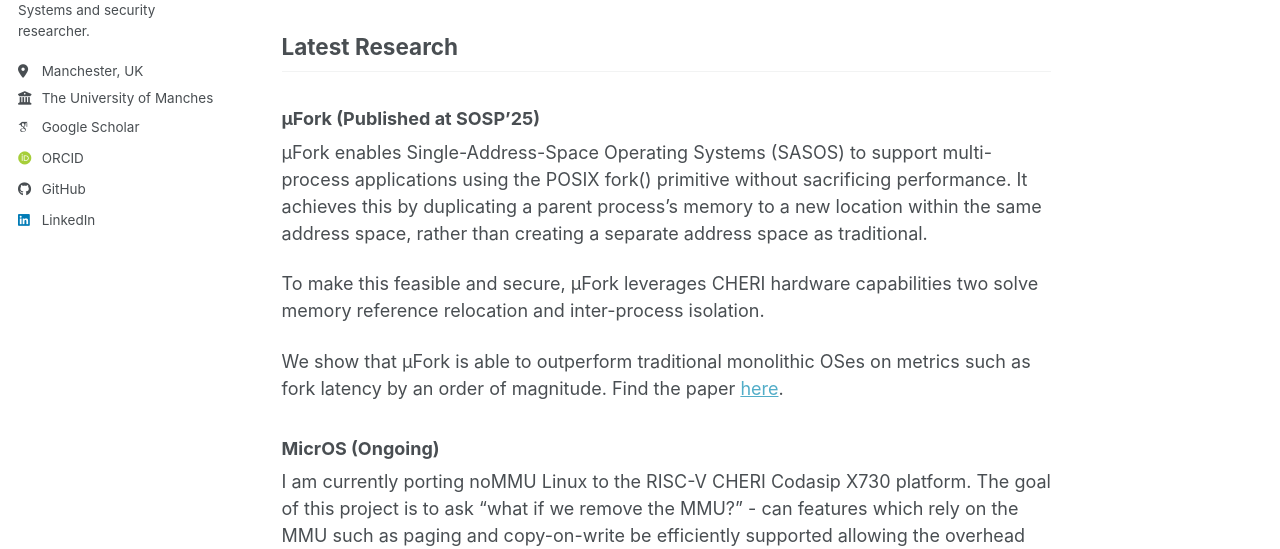
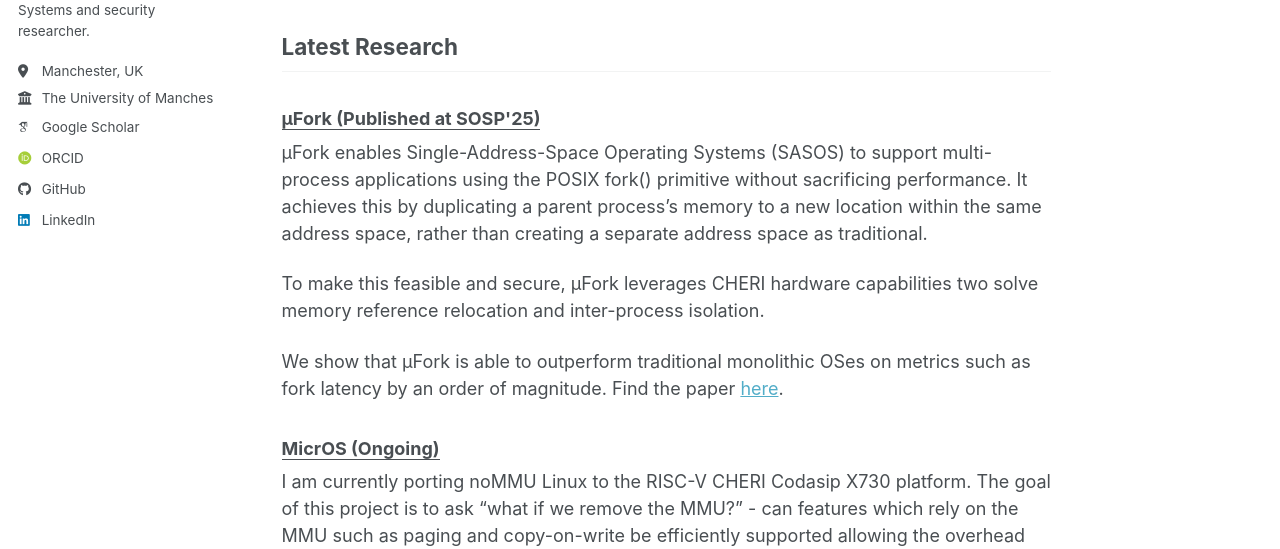
Before and after one commit to jkressel/jkressel.github.io, a Jekyll site: the page built from _pages/about.md, in a window 1280 px wide and 900 px high. Shown: the part 317-866 px from the top of the window. Built offline with Jekyll 4.4.1, drawn with Linux system fonts in a browser that asks for light colours; some web fonts are replaced; a script bundle is joined from its source files by our own code; library files that are not in the unit come from our copies.

```diff
--- a/_pages/about.md
+++ b/_pages/about.md
@@ -10,14 +10,14 @@ Hi, I'm John Alistair Kressel, a final year PhD student at the University of Man
 
 ## Latest Research
 
-### μFork (Published at SOSP'25)
+### <u>μFork (Published at SOSP'25)</u>
 μFork enables Single-Address-Space Operating Systems (SASOS) to support multi-process applications using the POSIX fork() primitive without sacrificing performance. It achieves this by duplicating a parent process's memory to a new location within the same address space, rather than creating a separate address space as traditional.
 
 To make this feasible and secure, μFork leverages CHERI hardware capabilities two solve memory reference relocation and inter-process isolation.
 
 We show that μFork is able to outperform traditional monolithic OSes on metrics such as fork latency by an order of magnitude. Find the paper [here](https://jkressel.github.io/files/ufork-sosp2025.pdf).
 
-### MicrOS (Ongoing)
+### <u>MicrOS (Ongoing)</u>
 I am currently porting noMMU Linux to the RISC-V CHERI Codasip X730 platform. The goal of this project is to ask "what if we remove the MMU?" - can features which rely on the MMU such as paging and copy-on-write be efficiently supported allowing the overhead and indeterminacy of the MMU to be eliminated from the critical path.
 
 ## Skills & Experience
```
